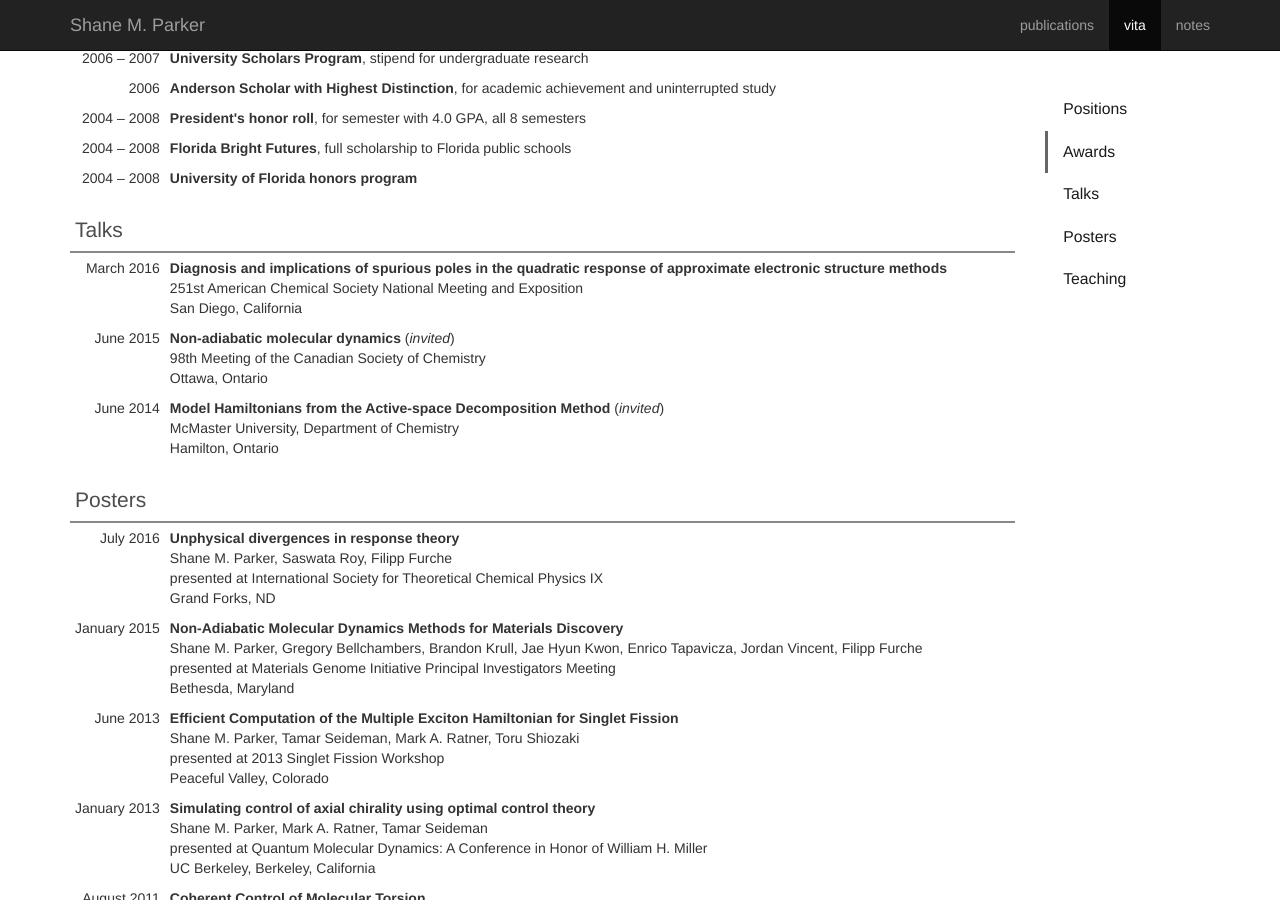
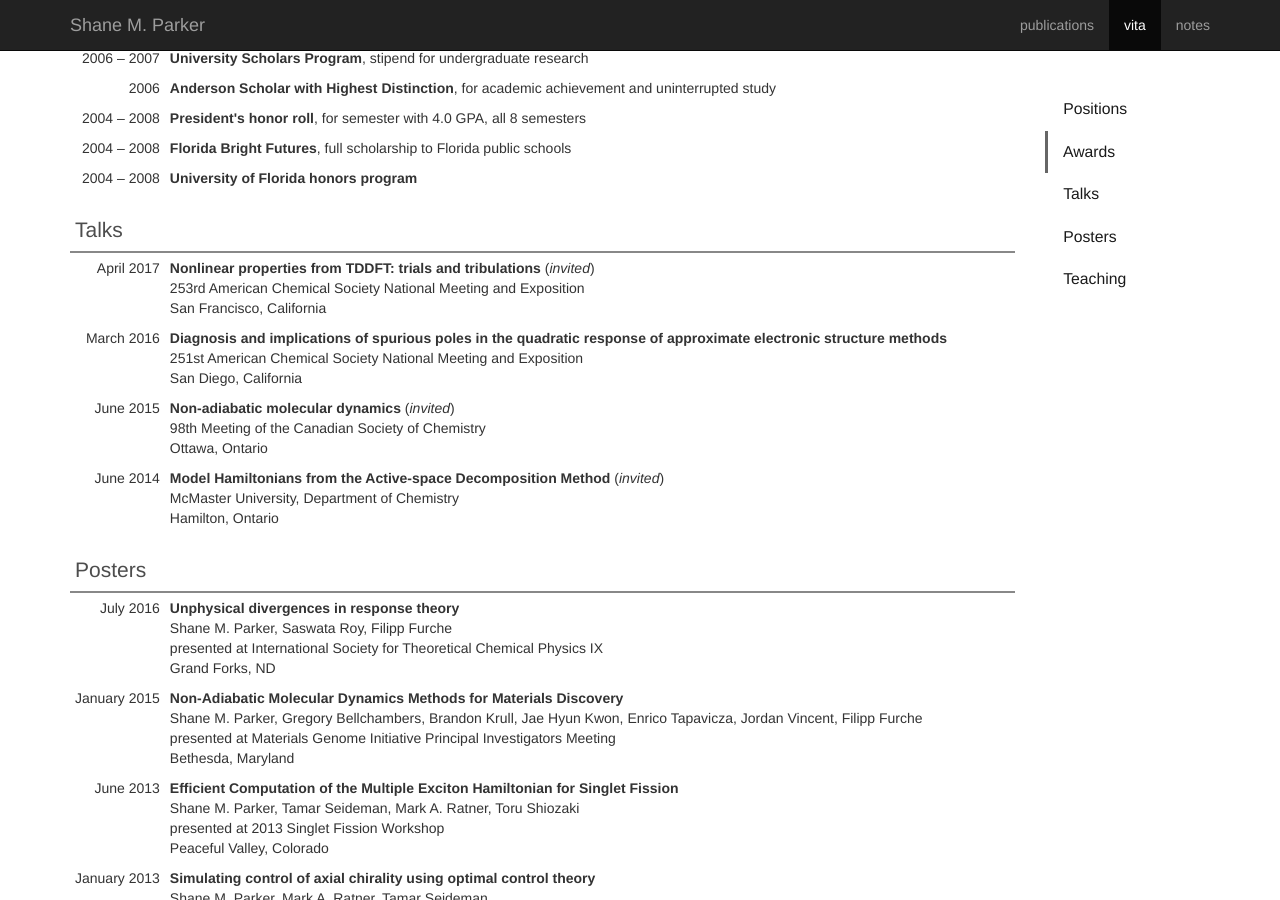
Before and after one commit to smparker/smparker.github.io, a Jekyll site: the page built from vita.html, in a window 1280 px wide and 900 px high, scrolled down 847 px. Built offline with Jekyll 4.4.1, drawn with Linux system fonts in a browser that asks for light colours; nearby versions of some CDN libraries.

Commit message:
page numbers for TiO2, ACS talk

```diff
--- a/_data/lectures.yml
+++ b/_data/lectures.yml
@@ -1,3 +1,9 @@
+- title: "Nonlinear properties from TDDFT: trials and tribulations"
+  institution: 253rd American Chemical Society National Meeting and Exposition
+  location: San Francisco, California
+  time: April 2017
+  invited: true
+
 - title: Diagnosis and implications of spurious poles in the quadratic response of approximate electronic structure methods
   institution: 251st American Chemical Society National Meeting and Exposition
   location: San Diego, California
--- a/_data/papers.yml
+++ b/_data/papers.yml
@@ -1,10 +1,11 @@
 - authors: [M. Muuronen, me, E. Berardo, A. Le, M. Zwijnenburg, F. Furche]
   title: Mechanism of Photocatalytic Water Oxidation on Small TiO<sub>2</sub> Nanoparticles
   journal: Chemical Science
-  year: 2016
+  year: 2017
+  volume: 8
+  page: "2179-2183"
   doi: 10.1039/C6SC04378J
   url: "http://dx.doi.org/10.1039/C6SC04378J"
-  note: accepted
 
 - authors: [me, S. Roy, and F. Furche]
   year: 2016
```
